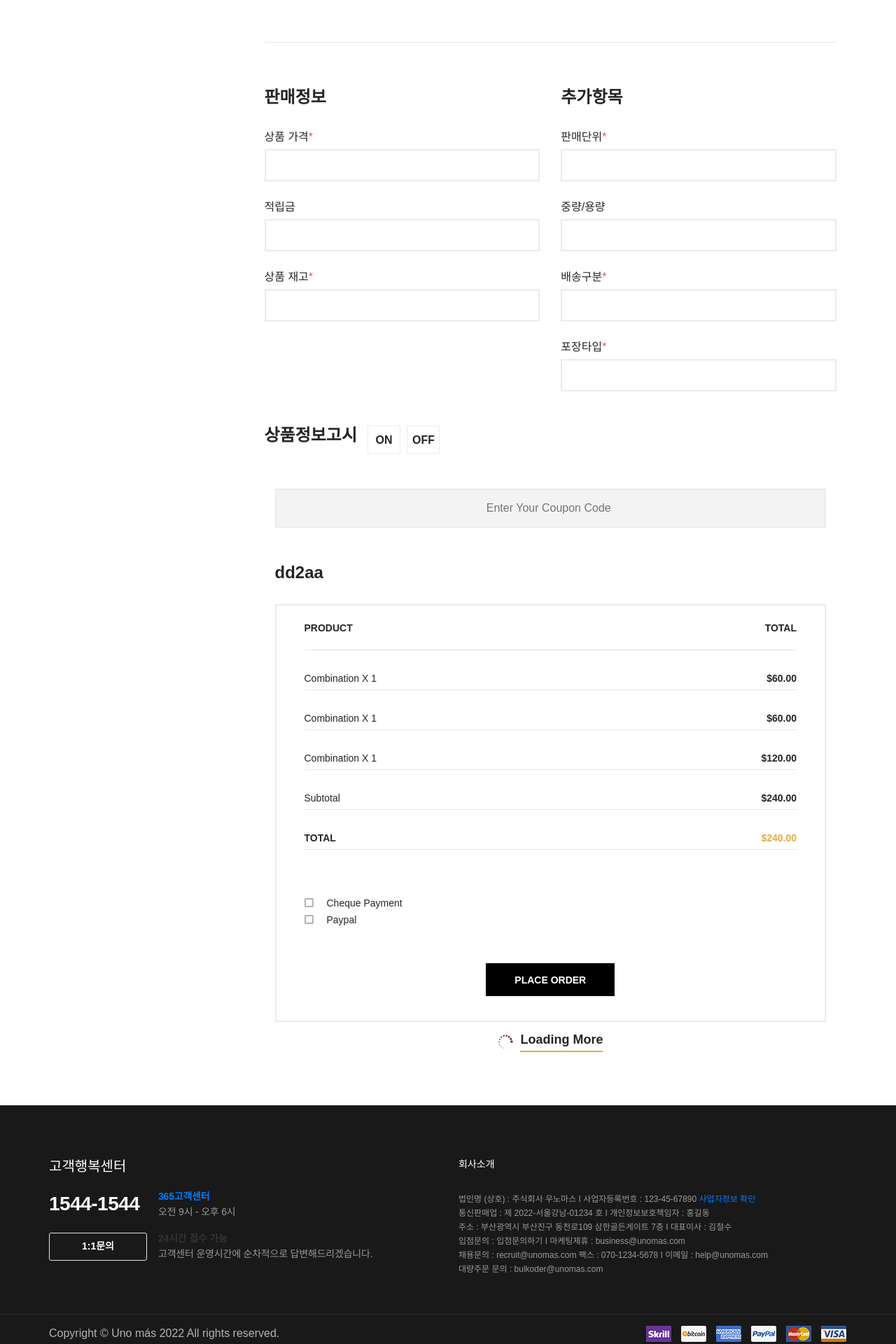
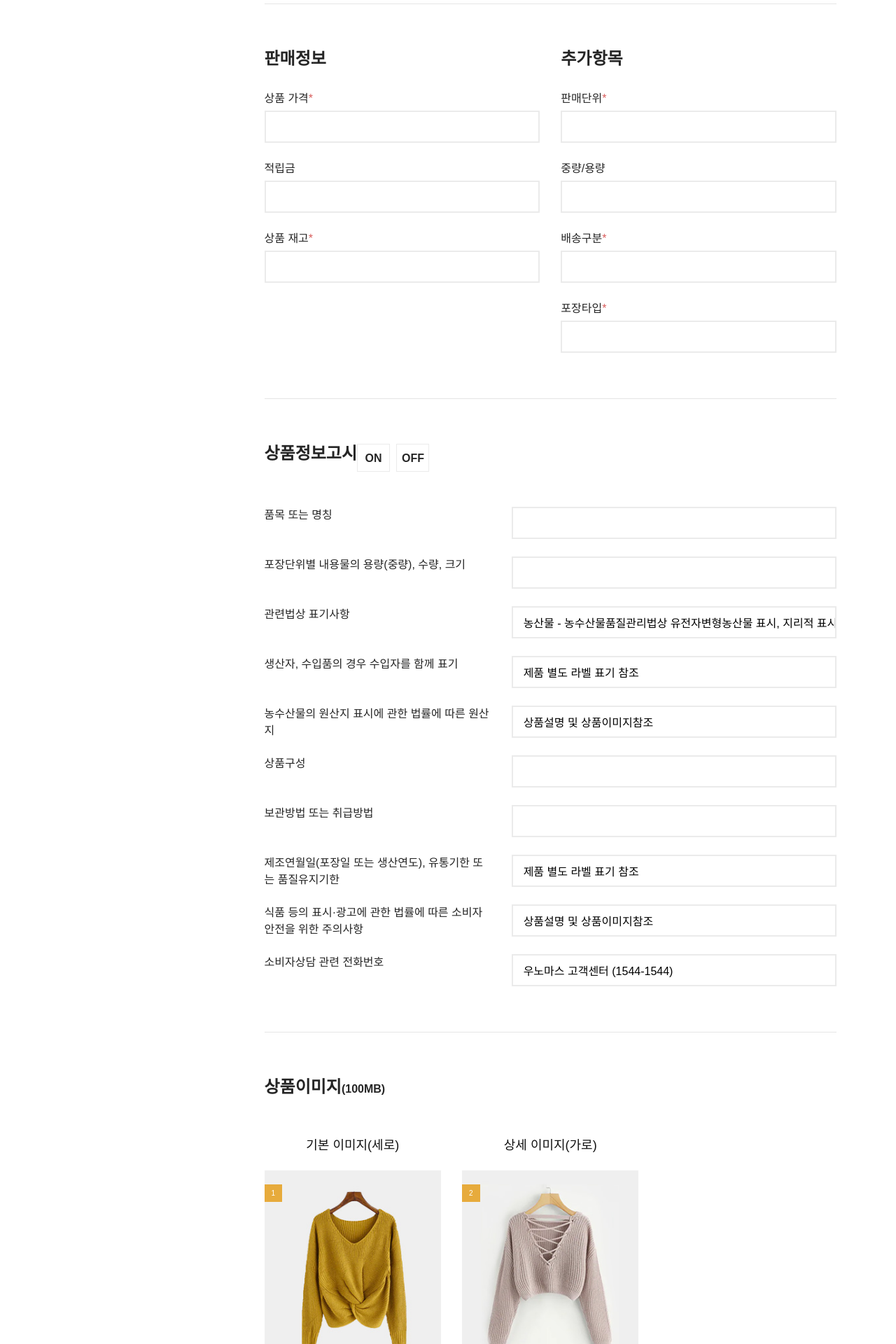
Before and after one commit to miro7923/Uno-Mas, a Java web app: page /product_register in a window 1280 px wide. Shown: the part 920-2840 px from the top of that part at 70% size. Run offline with Tomcat 11, a stand-in JSP engine, Linux system fonts and the light colour scheme; the page is wider than the window, and the part outside it is not shown; some libraries are stand-ins or nearby versions; some web fonts are replaced.

Commit message:
상품 등록 페이지(productRegister.jsp)

```diff
--- a/UnoMas/src/main/java/com/april/unomas/HomeController.java
+++ b/UnoMas/src/main/java/com/april/unomas/HomeController.java
@@ -62,11 +62,11 @@ public class HomeController {
 	public String checkout() {
 		return "product/check-out";
 	}
-	@RequestMapping(value = "/product_list") // /shop -> /product_list
+	@RequestMapping(value = "/product_list")
 	public String shop() {
 		return "product/productList";
 	}
-	@RequestMapping(value = "/product_detail") // /product -> /product_detail
+	@RequestMapping(value = "/product_detail")
 	public String product() {
 		return "product/productDetail";
 	}
@@ -77,6 +77,10 @@ public class HomeController {
 	@RequestMapping(value = "/product_register")
 	public String productRegister() {
 		return "product/productRegister";
+	}
+	@RequestMapping(value = "/product_lookup")	// 상품 조회 페이지
+	public String productLookup() {
+		return "product/productLookup";
 	}
 
 	@RequestMapping(value = "/index")
--- a/UnoMas/src/main/webapp/WEB-INF/views/product/productRegister.jsp
+++ b/UnoMas/src/main/webapp/WEB-INF/views/product/productRegister.jsp
@@ -14,71 +14,52 @@
     <jsp:include page="../inc/header.jsp"></jsp:include>
     <!-- Header End -->
 
-    <!-- Breadcrumb Section Begin -->
-    <div class="breacrumb-section">
-        <div class="container">
-            <div class="row">
-                <div class="col-lg-12">
-                    <div class="breadcrumb-text">
-                        <a href="#"><i class="fa fa-home"></i> Home</a>
-                        <span>Shop</span>
-                    </div>
-                </div>
-            </div>
-        </div>
-    </div>
-    <!-- Breadcrumb Section Begin -->
-
-    <!-- Product Shop Section Begin -->
+	<!-- Product Register Section End -->
 	<section class="product-shop spad">
 		<div class="container">
 			<div class="row">
+
+				<!-- 상품관리 카테고리 -->
 				<div class="col-lg-3 col-md-6 col-sm-8 order-2 order-lg-1 produts-sidebar-filter">
 					<div class="filter-widget">
 						<h4 class="fw-title">상품관리</h4>
 						<ul class="filter-catagories">
-                            <li><a href="#">상품조회</a></li>
-                            <li><a href="#">상품등록</a></li>
+							<li><a href="product_lookup">상품조회</a></li>
+							<li><a href="product_register">상품등록</a></li>
 						</ul>
 					</div>
 				</div>
 
+				<!-- 상품등록-->
 				<div class="col-lg-9 order-1 order-lg-2">
-
 					<h2>상품등록</h2><hr>
-
-<!--         <section class="checkout-section spad"> -->
 					<div class="container">
 						<form action="#" class="checkout-form">
+							<!-- 기본정보 -->
 							<div class="row">
 								<div class="col-lg-12">
-                        <br><h4>기본정보</h4>
+									<br>
+									<h4>기본정보</h4>
 									<div class="row">
 										<div class="col-lg-6">
-                                <label>상품명<span>*</span></label>
-                                <input type="text">
+											<label>상품명<span>*</span></label> <input type="text">
 										</div>
 										<div class="col-lg-3">
-                                <label>상품번호<span>*</span></label>
-                                <input type="text">
+											<label>상품번호<span>*</span></label> <input type="text">
 										</div>
 										<div class="col-lg-3">
 											<label>상태<span>*</span></label>
 											<div class="filter-widget">
 												<div class="fw-size-choose">
 													<div class="sc-item">
-                              				<input type="radio">
-                             			    <label for="">정상</label>
+														<input type="radio"> <label for="">정상</label>
 													</div>
 													<div class="sc-item">
-                               				<input type="radio">
-                                			<label for="">품절</label>
+														<input type="radio"> <label for="">품절</label>
 													</div>
 													<div class="sc-item">
-                               				<input type="radio">
-                                			<label for="">숨김</label>
+														<input type="radio"> <label for="">숨김</label>
 													</div>
-
 												</div>
 											</div>
 										</div>
@@ -92,153 +73,262 @@
 											<input type="text" placeholder="소분류">
 										</div>
 										<div class="col-lg-12">
-                                <label>요약 설명<span>*</span></label>
-                                <input type="text">
+											<label>요약 설명<span>*</span></label> <input type="text">
 										</div>
 										<div class="col-lg-12">
-                                <label for="zip">검색 키워드</label>
-                                <input type="text">
-                                <label></label>
-                                <label></label>
+											<label for="zip">검색 키워드</label> <input type="text"> <label></label>
 											<hr><br><br>
 										</div>
 									</div>
 								</div>
 							</div>
-
+							<!-- 기본정보 끝 -->
+							<!-- 판매정보 -->
 							<div class="row">
 								<div class="col-lg-6">
 									<h4>판매정보</h4>
 									<div class="row">
 										<div class="col-lg-12">
-                                <label>상품 가격<span>*</span></label>
-                                <input type="text">
+											<label>상품 가격<span>*</span></label> <input type="text">
 										</div>
 										<div class="col-lg-12">
-                                <label>적립금</label>
-                                <input type="text">
+											<label>적립금</label> <input type="text">
 										</div>
 										<div class="col-lg-12">
-                                <label>상품 재고<span>*</span></label>
-                                <input type="text">
+											<label>상품 재고<span>*</span></label> <input type="text">
 										</div>
 									</div>
 								</div>
+								<!-- 판매정보 끝-->
+								<!-- 추가항목 -->
 								<div class="col-lg-6">
 									<div class="place-order">
 										<h4>추가항목</h4>
 										<div class="row">
 											<div class="col-lg-12">
-                                <label>판매단위<span>*</span></label>
-                                <input type="text">
+												<label>판매단위<span>*</span></label> <input type="text">
 											</div>
 											<div class="col-lg-12">
-                                <label>중량/용량</label>
-                                <input type="text">
+												<label>중량/용량</label> <input type="text">
 											</div>
 											<div class="col-lg-12">
-                                <label>배송구분<span>*</span></label>
-                                <input type="text">
+												<label>배송구분<span>*</span></label> <input type="text">
 											</div>
 											<div class="col-lg-12">
-                                <label>포장타입<span>*</span></label>
-                                <input type="text">
-                                <label></label>
+												<label>포장타입<span>*</span></label> <input type="text">
 											</div>
 										</div>
 									</div>
 								</div>
 							</div>
+							<!-- 추가항목 끝-->
+							<div class="row">
+								<div class="col-lg-12">
+									<label></label>
+									<hr><br><br>
+								</div>
+							</div>
+							<!-- 상품정보고시 -->
 							<div class="col-lg-12">
 								<div class="row">
-                    <div class="col-lg-3.5">
 								<h4>상품정보고시</h4>
-                    </div>
-                     <div class="col-lg-8.5">
-                        <div class="place-order">
-                            <div class="col-lg-12">
+									<!--상품 상태 버튼-->
 									<div class="filter-widget">
 										<div class="fw-size-choose">
 											<div class="sc-item">
-                              				<input type="radio">
-                             			    <label for="">ON</label>
+												<input type="radio"> <label for="">ON</label>
 											</div>
 											<div class="sc-item">
-                               				<input type="radio">
-                                			<label for="">OFF</label>
+												<input type="radio"> <label for="">OFF</label>
 											</div>
+										</div>
+									</div>
+									<!--상품 상태 버튼 끝-->
+								</div>
+							</div>
+							<div class="row">
+								<div class="col-lg-12">
+									<div class="row">
+										<div class="col-lg-5">
+											<label>품목 또는 명칭</label>
+										</div>
+										<div class="col-lg-7">
+											<input type="text" id="extraInfoProdName">
+										</div>
+										<div class="col-lg-5">
+											<label>포장단위별 내용물의 용량(중량), 수량, 크기</label>
+										</div>
+										<div class="col-lg-7">
+											<input type="text" id="extraInfoProdWeight">
+										</div>
+										<div class="col-lg-5">
+											<label>관련법상 표기사항</label>
+										</div>
+										<div class="col-lg-7">
+											<input type="text" value=
 
+										"농산물 - 농수산물품질관리법상 유전자변형농산물 표시, 지리적 표시<br> 축산물
+														- 축산법에 따른 등급 표시, 쇠고기의 경우 이력관리에 따른 표시 유무<br> 수산물 -
+														농수산물품질관리법상 유전자변형수산물 표시, 지리적 표시<br> 수입식품에 해당하는 경우
+														'수입식품안전특별법에 따른 수입신고를 필함'의 문구" readonly>
+
+										</div>
+										<div class="col-lg-5">
+											<label>생산자, 수입품의 경우 수입자를 함께 표기</label>
+										</div>
+										<div class="col-lg-7">
+											<input type="text" value="제품 별도 라벨 표기 참조" readonly>
+										</div>
+										<div class="col-lg-5">
+											<label>농수산물의 원산지 표시에 관한 법률에 따른 원산지</label>
+										</div>
+										<div class="col-lg-7">
+											<input type="text" value="상품설명 및 상품이미지참조" readonly>
+										</div>
+										<div class="col-lg-5">
+											<label>상품구성</label>
+										</div>
+										<div class="col-lg-7">
+											<input type="text" id="extraInfoCountry">
+										</div>
+										<div class="col-lg-5">
+											<label>보관방법 또는 취급방법</label>
+										</div>
+										<div class="col-lg-7">
+											<input type="text" >
+										</div>
+										<div class="col-lg-5">
+											<label>제조연월일(포장일 또는 생산연도), 유통기한 또는 품질유지기한</label>
+										</div>
+										<div class="col-lg-7">
+											<input type="text" value="제품 별도 라벨 표기 참조" readonly>
+										</div>
+										<div class="col-lg-5">
+											<label>식품 등의 표시·광고에 관한 법률에 따른 소비자 안전을 위한 주의사항</label>
+										</div>
+										<div class="col-lg-7">
+											<input type="text" value="상품설명 및 상품이미지참조" readonly>
+										</div>
+										<div class="col-lg-5">
+											<label>소비자상담 관련 전화번호</label>
+										</div>
+										<div class="col-lg-7">
+											<input type="text" value="우노마스 고객센터 (1544-1544)" readonly>
+										</div>
+									</div>
+								</div>
+							</div>
+							<!-- 상품정보고시 끝-->
+							<!-- 상품이미지-->
+							<div class="row">
+								<div class="col-lg-12">
+									<label></label>
+									<hr><br><br>
+									<h4>상품이미지<label>(100MB)</label></h4>
+								</div>
+							</div>
+							<div class="product-list">
+		                        <div class="row">
+		                            <div class="col-lg-4 col-sm-6">
+		                                <div class="product-item">
+		                                    <div class="pi-text">
+		                                        <h5>기본 이미지(세로)</h5><br>
+				                                    <div class="pi-pic">
+				                                        <img src="${path}/resources/img/products/product-1.jpg" alt="">
+				                                        <div class="sale pp-sale">1</div>
+				                                        <input type="file" id="uploadImg" oninput="checkFileName();">
+				                                    </div>
+		                                        <div class="catagory-name">[이미지 삭제]</div>
+		                                    </div>
+		                                </div>
+		                            </div>
+		                            <div class="col-lg-4 col-sm-6">
+		                                <div class="product-item">
+		                                    <div class="pi-text">
+		                                        <h5>상세 이미지(가로)</h5><br>
+				                                    <div class="pi-pic">
+				                                        <img src="${path}/resources/img/products/product-2.jpg" alt="">
+				                                        <div class="sale pp-sale">2</div>
+				                                        <input type="file" id="uploadImg" oninput="checkFileName();">
+				                                    </div>
+		                                     	<div class="catagory-name">[이미지 삭제]</div>
 		                                    </div>
 		                                </div>
 		                            </div>
 								</div>
 							</div>
+							<!-- 상품이미지 끝-->
+							<div class="row">
+								<div class="col-lg-12">
+									<label></label>
+									<hr><br><br>
 								</div>
 							</div>
-
+							<!-- 상품 상세 설명-->
 							<div class="col-lg-12">
-                        <div class="checkout-content">
-                            <input type="text" placeholder="Enter Your Coupon Code">
+									<br>
+									<h4>상품 상세 설명</h4>
+									<div class="row">
+										<div class="col-lg-12">
+											<label>상품제목<span>*</span></label>
 										</div>
-                        <div class="place-order">
-                        <h4>dd2aa</h4>
-                            <div class="order-total">
-                                <ul class="order-table">
-                                    <li>Product <span>Total</span></li>
-                                    <li class="fw-normal">Combination x 1 <span>$60.00</span></li>
-                                    <li class="fw-normal">Combination x 1 <span>$60.00</span></li>
-                                    <li class="fw-normal">Combination x 1 <span>$120.00</span></li>
-                                    <li class="fw-normal">Subtotal <span>$240.00</span></li>
-                                    <li class="total-price">Total <span>$240.00</span></li>
-                                </ul>
-                                <div class="payment-check">
-                                    <div class="pc-item">
-                                        <label for="pc-check">
-                                            Cheque Payment
-                                            <input type="checkbox" id="pc-check">
-                                            <span class="checkmark"></span>
-                                        </label>
+										<div class="col-lg-6">
+											<input type="text" id="detailSubTitle">
 										</div>
-                                    <div class="pc-item">
-                                        <label for="pc-paypal">
-                                            Paypal
-                                            <input type="checkbox" id="pc-paypal">
-                                            <span class="checkmark"></span>
-                                        </label>
+										<div class="col-lg-6">
+											<input type="text" id="detailTitle">
 										</div>
+										<div class="col-lg-12">
+											<label>재료와 성분<span>*</span></label>
 										</div>
-                                <div class="order-btn">
-                                    <button type="submit" class="site-btn place-btn">Place Order</button>
+										<div class="col-lg-12">
+											<input type="text" id="ingredient">
+										</div>
+										<div class="col-lg-12">
+											<label>활용법<span>*</span></label>
+										</div>
+										<div class="col-lg-12">
+											<input type="text" id="recomendation1">
+											<input type="text" id="recomendation2">
+											<input type="text" id="recomendation3">
+										</div>
+										<div class="col-lg-12">
+											<label>상품 내용<span>*</span></label>
 										</div>
 									</div>
 								</div>
-                    </div>
-
-
 							</form>
 						</div>
-
-<!--                             <div class="col-lg-12"> -->
-<!--                                 <div class="create-item"> -->
-<!--                                     <label for="acc-create"> -->
-<!--                                         Create an account?<br> -->
-<!--                                         <input type="checkbox" id="acc-create"> -->
-<!--                                         <span class="checkmark"></span> -->
-<!--                                     </label> -->
-<!--                                 </div> -->
-<!--                             </div> -->
-
-                    <div class="loading-more">
-                        <i class="icon_loading"></i>
-                        <a href="#">
-                            Loading More
-                        </a>
+						<div class="col-lg-12">
+		                    <div class="contact-form">
+		                        <div class="leave-comment">
+		                            <form action="#" class="comment-form">
+		                                    <div class="col-lg-12">
+												<div id="detailMainContent">
+		                                        <textarea placeholder="상품 설명"></textarea>
 		                                        </div>
+												<div id="ingredient">
+		                                        <textarea placeholder="보관법"></textarea>
+		                                        </div>
+												<div id="detailMainContent">
+		                                        <textarea placeholder="세척법"></textarea>
+		                                        </div>
+		                                        <button type="button" class="site-btn" onclick="history.back();">취소</button>
+		                                        <button type="submit" class="site-btn" >등록</button>
+		                                    </div>
+		                            </form>
+		                        </div>
+		                    </div>
+		                </div>
+						<!-- 상품 상세 설명 끝-->
 					</div>
 				</div>
 			</div>
 	</section>
-    <!-- Product Shop Section End -->
+	<!-- Product Register Section End -->
+
+
+
 
 
     <!-- Partner Logo Section End -->
```
Also changed, not shown: UnoMas/src/main/webapp/resources/css/style.css (+1 -7 lines). Lines whose indentation alone changed are shown as unchanged.
